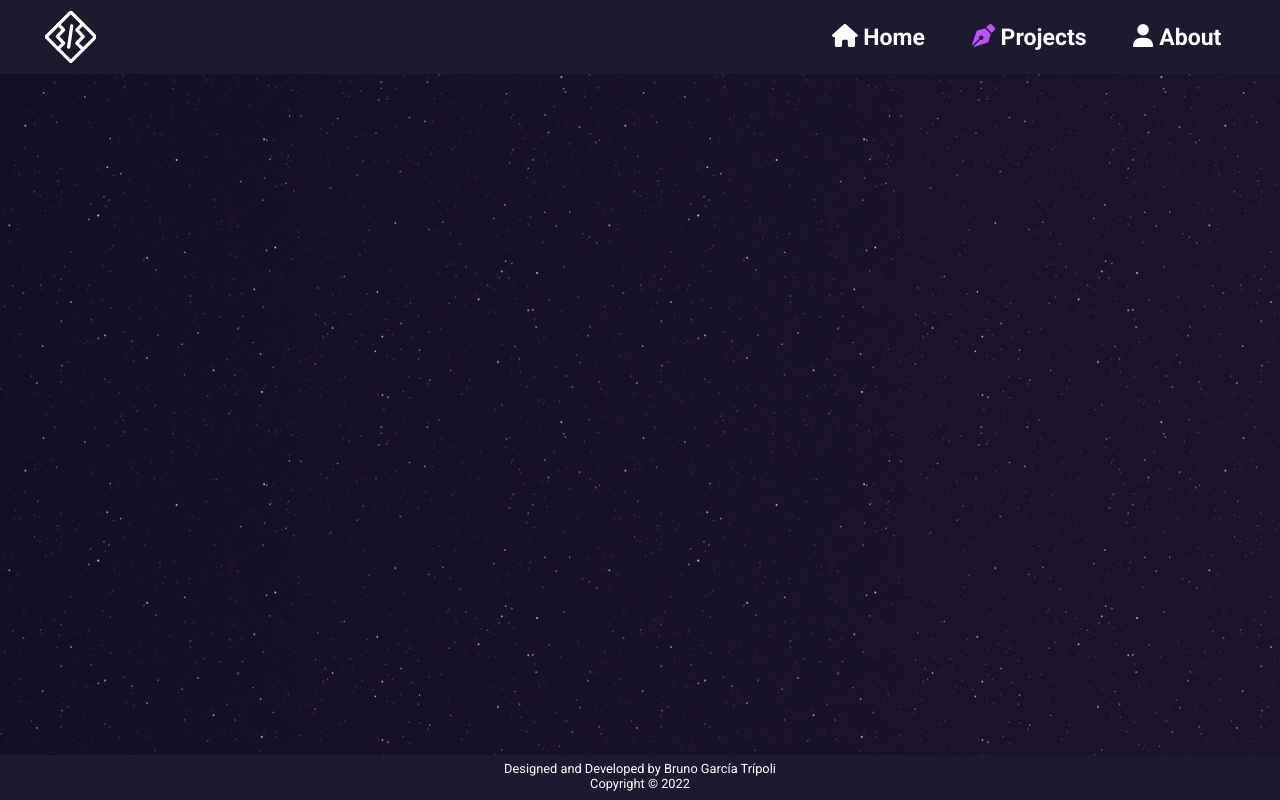
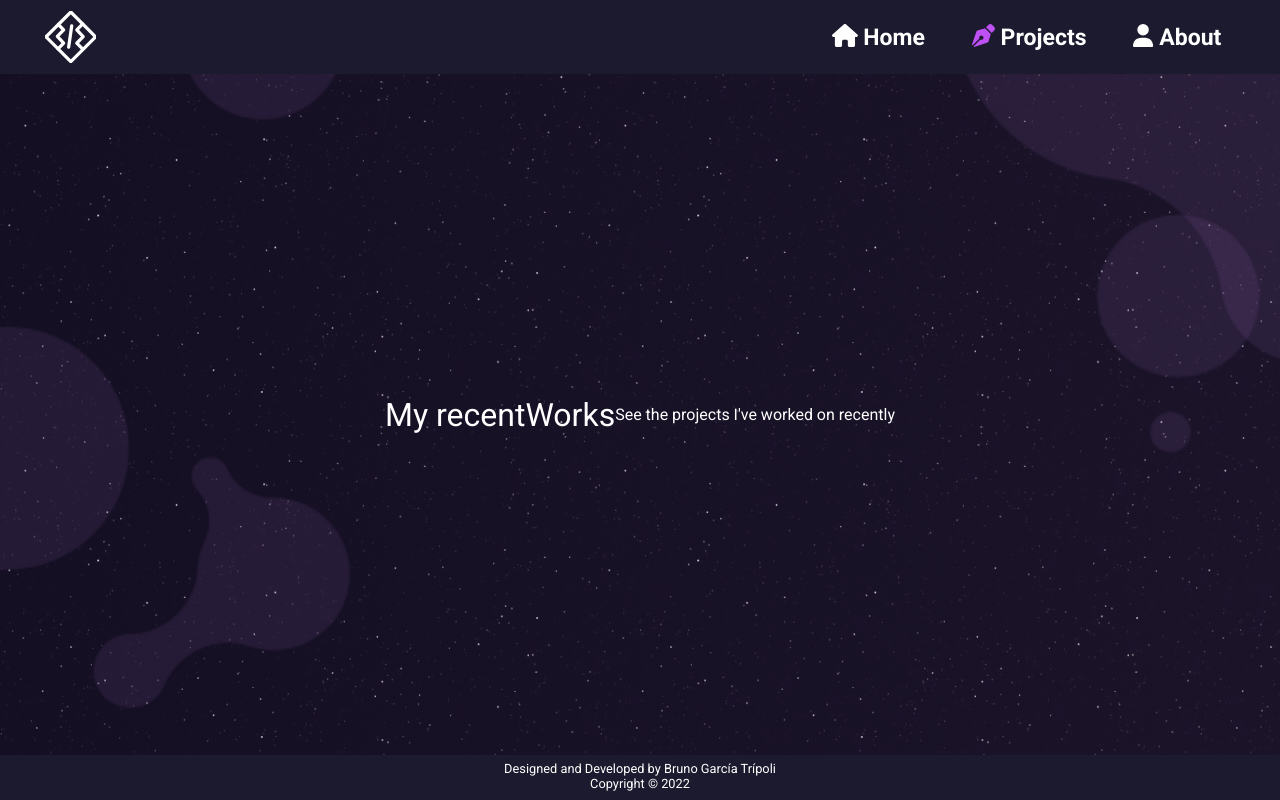
Before and after one commit to Brbcode/JS-portfolio, a React app: page /projects in a window 1280 px wide. Built offline with nearby package versions, Linux system fonts and the light colour scheme.

Commit message:
Update
- Pages folder created
    - Home page relocated
    - Projects page created
Router changes to provide all pages above.

```diff
--- a/src/index.jsx
+++ b/src/index.jsx
@@ -2,8 +2,9 @@ import React from 'react';
 import ReactDOM from 'react-dom/client';
 import { createBrowserRouter, RouterProvider } from 'react-router-dom';
 import App from './App';
-import Home from './components/Home/Home';
 import NotFound from './components/NotFound/NotFound';
+import Home from './pages/Home';
+import Projects from './pages/Projects';
 
 const router = createBrowserRouter([
   {
@@ -17,7 +18,7 @@ const router = createBrowserRouter([
       },
       {
         path: 'projects',
-        element: <p>To do</p>,
+        element: <Projects />,
       },
     ],
   },
--- a/src/components/Home/Home.jsx
+++ b/src/pages/Home.jsx
@@ -1,5 +1,5 @@
 import React from 'react';
-import Intro from '../Intro/Intro';
+import Intro from '../components/Intro/Intro';
 
 export default function Home() {
   return <Intro />;
--- /dev/null
+++ b/src/pages/Projects.jsx
@@ -0,0 +1,13 @@
+import React from 'react';
+
+export default function Projects() {
+  return (
+    <section id="intro">
+      <h1>
+        My recent
+        <em>Works</em>
+      </h1>
+      <p>See the projects I&apos;ve worked on recently</p>
+    </section>
+  );
+}
```
